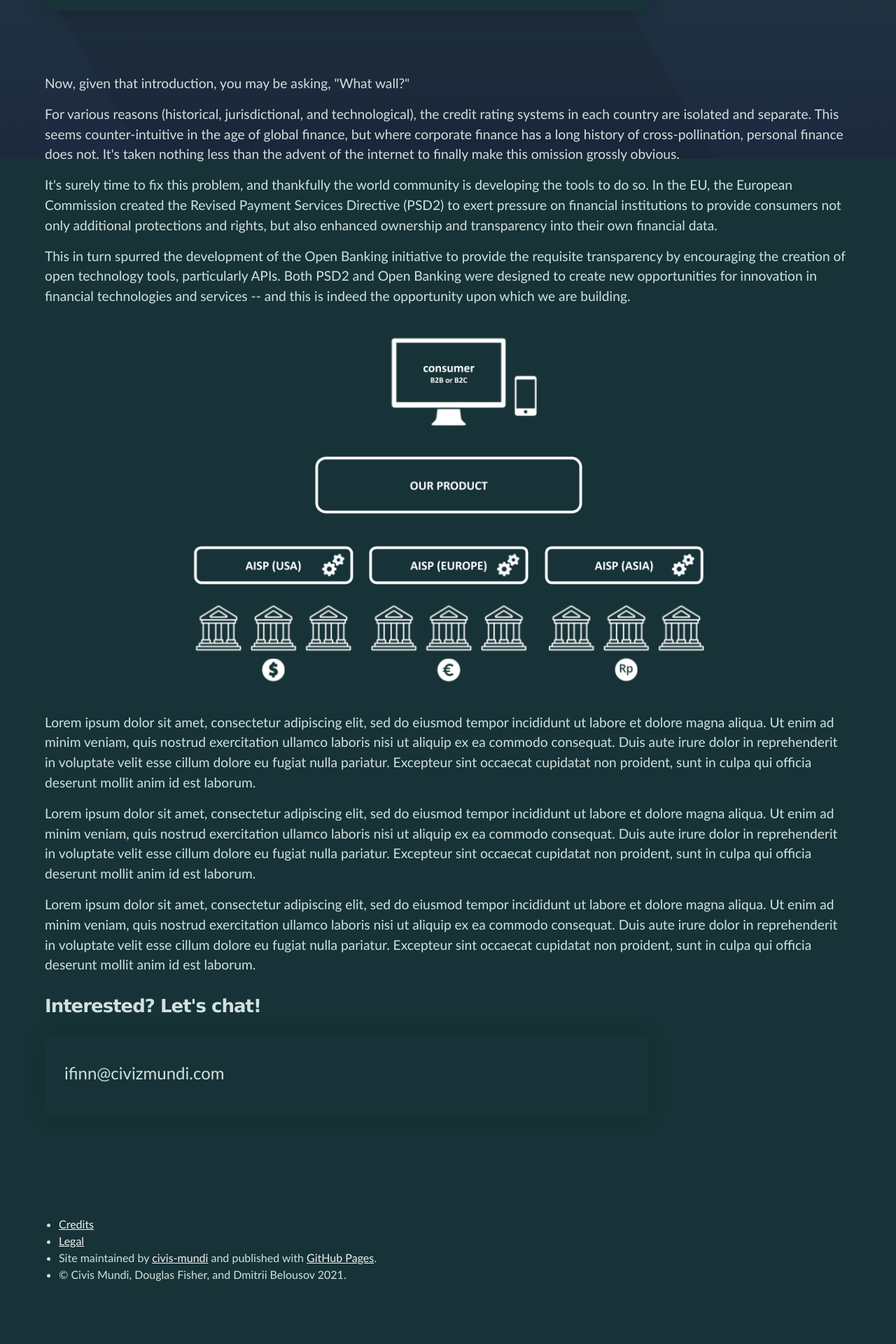
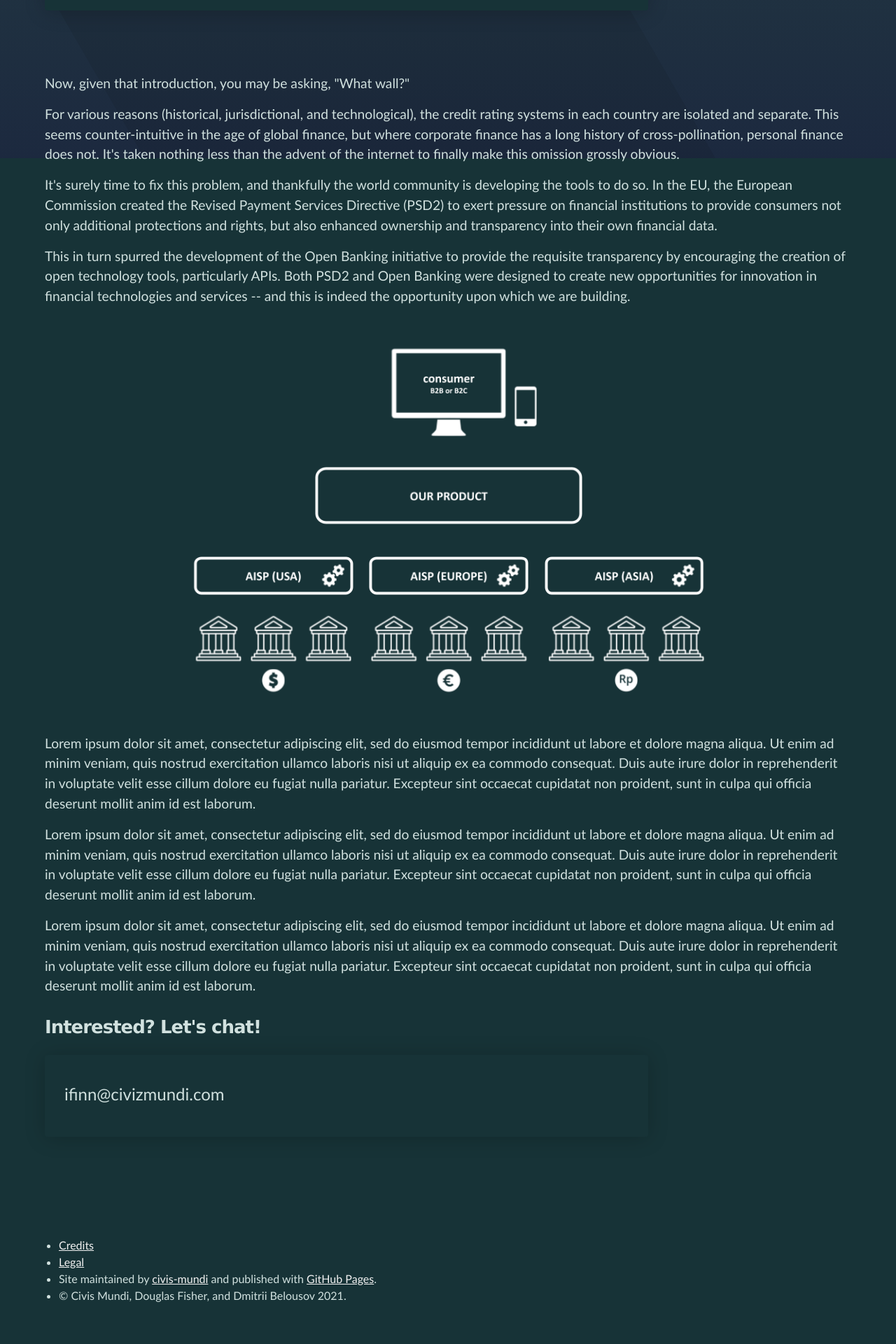
Before and after one commit to civis-mundi/civis-mundi.github.io, a Jekyll site: the page built from index.html, in a window 1280 px wide. Shown: the part 674-2594 px from the top of the page at 70% size. Built offline with Jekyll 4.4.1, drawn with Linux system fonts in a browser that asks for light colours; before the commit the page ends 2564 px from its top, so only the background shows below that.

Commit message:
#2 Image padding.

```diff
--- a/_sass/layout.scss
+++ b/_sass/layout.scss
@@ -18,10 +18,11 @@ img {
 p img {
   display: inline;
   margin: 0;
-  padding: 0;
+  padding: 20px 0px 20px 0px;
   vertical-align: middle;
   text-align: center;
   border: none;
+  box-shadow: none;
 }
 
 hr {
--- a/index.html
+++ b/index.html
@@ -59,7 +59,9 @@ layout: default
     </p>
 </div>
 <div class="content-illustration">
-    <img src="../img/civis-mundi-01.png" style="border:0; box-shadow: none;">
+    <p>
+    <img src="../img/civis-mundi-01.png">
+    </p>
 </div>
 <div class="content-story-section">
     <p>
--- a/pages/product.html
+++ b/pages/product.html
@@ -44,7 +44,9 @@ title: Product
     </p>
 </div>
 <div class="content-illustration">
-    <img src="../img/civis-mundi-02.png" style="border:0; box-shadow: none;">
+    <p>
+    <img src="../img/civis-mundi-02.png">
+    </p>
 </div>
 <div class="content-story-section">
     <h1>Aggregate</h1>
```
